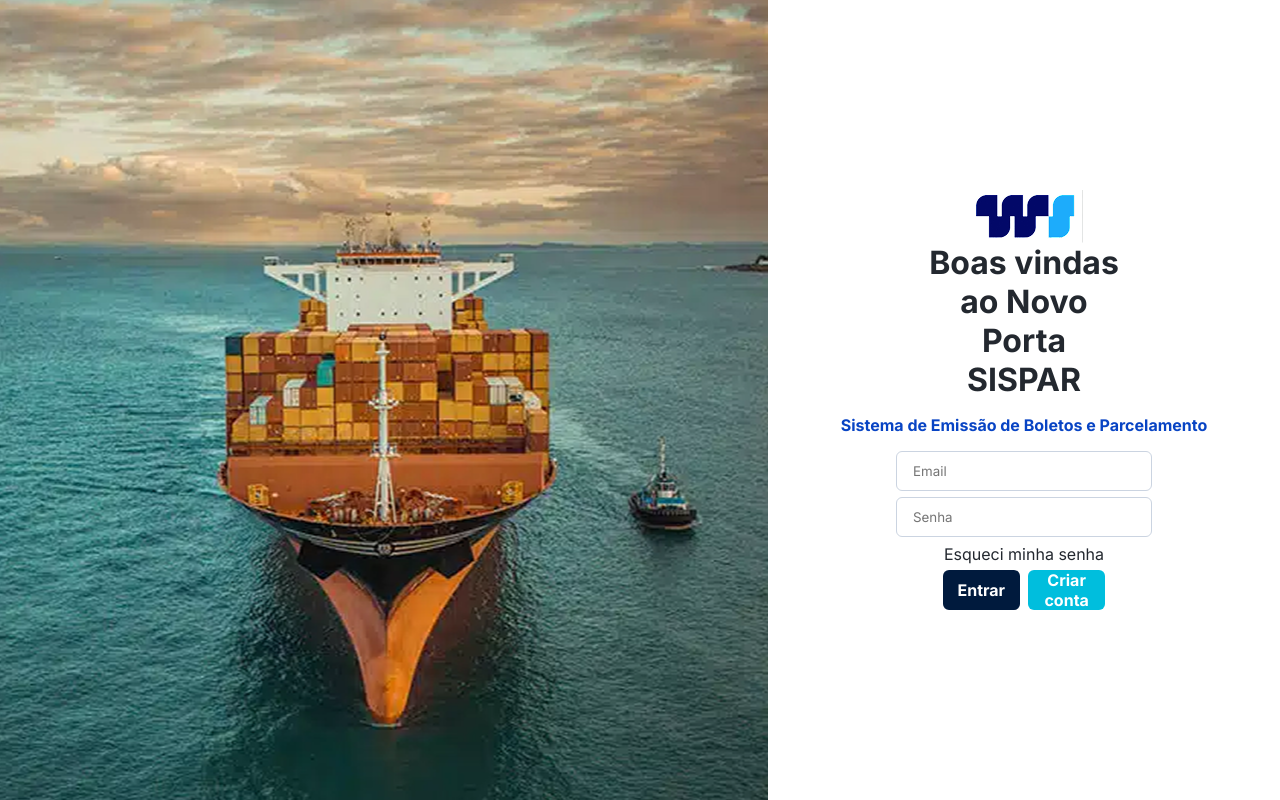
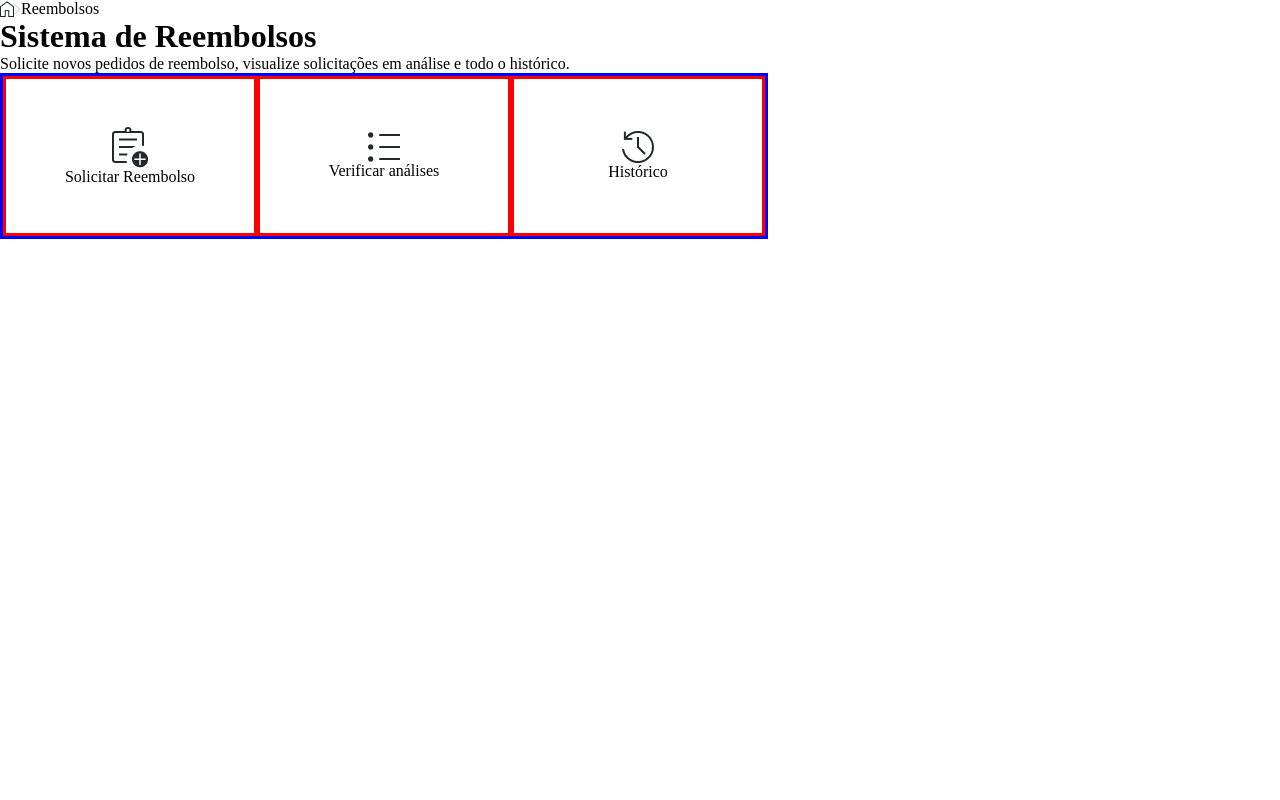
Before and after one commit to luanapalmeira/sispar, a React (Vite) app: page /reembolsos in a window 1280 px wide. Built offline with nearby package versions, Linux system fonts and the light colour scheme.

Commit message:
Iniciando a tela de reembolso

```diff
--- a/src/App.jsx
+++ b/src/App.jsx
@@ -1,11 +1,18 @@
+import { BrowserRouter, Routes, Route } from "react-router-dom";
 import Login from "./components/login/Login.jsx";
+import Reembolsos from "./components/reembolsos/Reembolsos.jsx";
+import Solicitacao from "./components/solicitacao/Solicitacao.jsx";
 import "./global.scss";
 
 function App() {
     return (
-        <>
-            <Login />
-        </>
+        <BrowserRouter>
+            <Routes>
+                <Route path="/" element={<Login/>} />
+                <Route path="/reembolsos" element={<Reembolsos/>} />
+                <Route path="/solicitacao" element={<Solicitacao/>} />
+            </Routes>
+        </BrowserRouter>
     );
 }
 
--- a/src/components/login/Login.jsx
+++ b/src/components/login/Login.jsx
@@ -1,15 +1,22 @@
+import { useNavigate } from "react-router-dom";
 import Logo from "../../assets/Tela Login/logo-ws.png";
 import styles from "./Login.module.scss";
 
 function Login() {
+    const navigate = useNavigate() //Iniciando o hook useNavigate
+
+    const irParaReembolsos = () => {
+        navigate("/reembolsos")  //Redirecionando para a página de reembolsos
+    }
+
     return (
         <>
-            <main>
+            <main className={styles.divisaoDeContainers}>
                 <section className={styles.containerImagemLogin}></section>
 
                 <section className={styles.containerForm}>
                     <img src={Logo} alt="Logo da Wilson Sons" />
-                    <h1>Boas vindas ao Novo Porta SISPAR</h1>
+                    <h1>Boas vindas ao Novo Portal SISPAR</h1>
                     <p>Sistema de Emissão de Boletos e Parcelamento</p>
 
                     <form action="">
@@ -19,7 +26,7 @@ function Login() {
                         <a href="">Esqueci minha senha</a>
 
                         <div>
-                            <button className={styles.botaoEntrar}>Entrar</button>
+                            <button className={styles.botaoEntrar} onClick={irParaReembolsos} >Entrar</button>
                             <button className={styles.botaoCriar}>Criar conta</button>
                         </div>
                     </form>
--- a/src/components/login/Login.module.scss
+++ b/src/components/login/Login.module.scss
@@ -1,6 +1,5 @@
-main {
+.divisaoDeContainers {
     display: flex;
-}
 
     .containerImagemLogin {
         background-image: url("../../assets/Tela\ Login/imagem tela de login.png");
@@ -19,7 +18,7 @@ main {
 
         h1 {
             font-family: "Inter";
-        width: 15vw;
+            width: 17vw;
             font-size: 2rem;
             font-weight: 700;
             color: #23282F;
@@ -110,3 +109,4 @@ form {
             }
         }
     }
+}
--- a/src/components/reembolsos/Reembolsos.jsx
+++ b/src/components/reembolsos/Reembolsos.jsx
@@ -0,0 +1,47 @@
+import styles from "./Reembolsos.module.scss";
+import Home from "../../assets/Dashboard/home header.png";
+import Seta from "../../assets/Dashboard/Vector.png";
+import Analises from "../../assets/Dashboard/Análises.png";
+import NumeroAnalises from "../../assets/Dashboard/N-Análises.png";
+import NumeroAprovados from "../../assets/Dashboard/N-Aprovados.png";
+import NumeroRejeitados from "../../assets/Dashboard/N-Rejeitados.png";
+import NumeroSolicitados from "../../assets/Dashboard/N-Solicitados.png";
+import Sistema from "../../assets/Dashboard/Sistema-atualizado.png";
+import SolicitarHistorico from "../../assets/Dashboard/Solicitar - Histórico.png";
+import SolicitarReembolso from "../../assets/Dashboard/Solicitar - Reembolso.png";
+
+function Reembolsos() {
+    return (
+        <>
+            <header>
+                <img src={Home} alt="ícone de casinha" />
+                <img src={Seta} alt="ícone de sinal de maior" />
+                <p>Reembolsos</p>
+            </header>
+
+            <main className={styles.containerReembolso}>
+                <h1>Sistema de Reembolsos</h1>
+                <p>Solicite novos pedidos de reembolso, visualize solicitações em análise e todo o histórico.</p>
+
+                <section className={styles.containerCards}>
+                    <article className={styles.card}>
+                        <img src={SolicitarReembolso} alt="ícone de uma prancheta com um sinal de somar" />
+                        <p>Solicitar Reembolso</p>
+                    </article>
+
+                    <article className={styles.card}>
+                        <img src={Analises} alt="ícone de uma lista" />
+                        <p>Verificar análises</p>
+                    </article>
+
+                    <article className={styles.card}>
+                        <img src={SolicitarHistorico} alt="ícone de um relógio" />
+                        <p>Histórico</p>
+                    </article>
+                </section>
+            </main>
+        </>
+    );
+}
+
+export default Reembolsos;
--- /dev/null
+++ b/src/components/reembolsos/Reembolsos.module.scss
@@ -0,0 +1,32 @@
+header {
+    display: flex;
+    justify-content: space-between;
+    align-items: center;
+    width: 7vw;
+
+    p {
+        font-size: 1rem;
+    }
+}
+
+.containerReembolso {
+    display: flex;
+    flex-direction: column;
+
+    .containerCards {
+        border: solid blue;
+        display: flex;
+        justify-content: space-between;
+        width: 60%;
+    }
+
+    .card {
+        width: 20vw;
+        height: 20vh;
+        border: solid red;
+        display: flex;
+        flex-direction: column;
+        align-items: center;
+        justify-content: center;
+    }
+}
--- a/src/components/solicitacao/Solicitacao.jsx
+++ b/src/components/solicitacao/Solicitacao.jsx
@@ -0,0 +1,9 @@
+function Solicitacao() {
+    return (
+        <>
+        <h2>Olá, eu sou o componente solicitação!</h2>
+        </>
+    )
+}
+
+export default Solicitacao;
```
Also changed, not shown: src/assets/Dashboard/Vector.png (added), src/assets/Dashboard/home header.png (added), src/components/solicitacao/Solicitacao.module.scss (added). Lines whose indentation alone changed are shown as unchanged.
